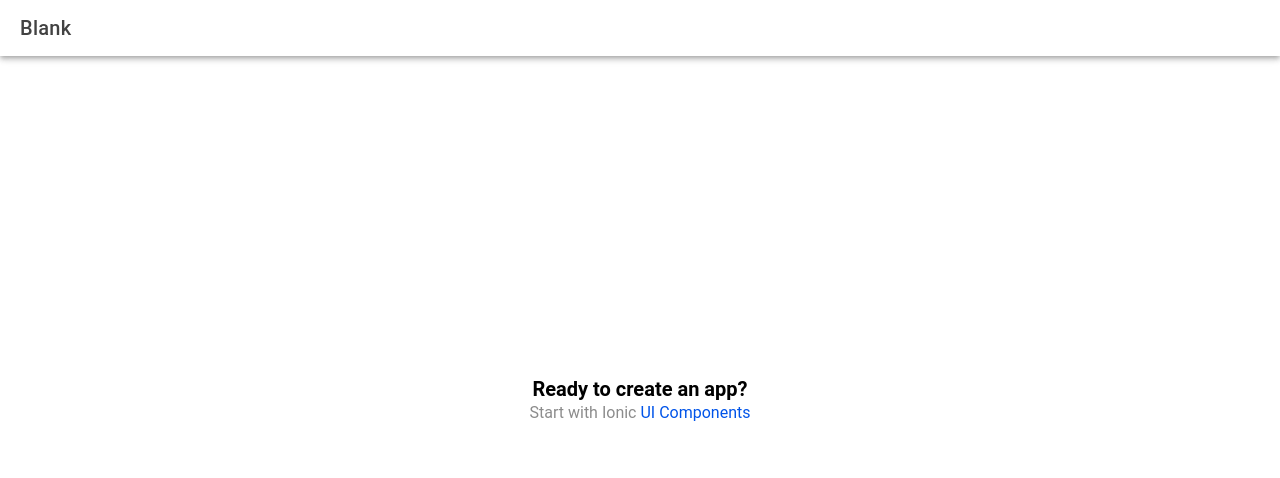
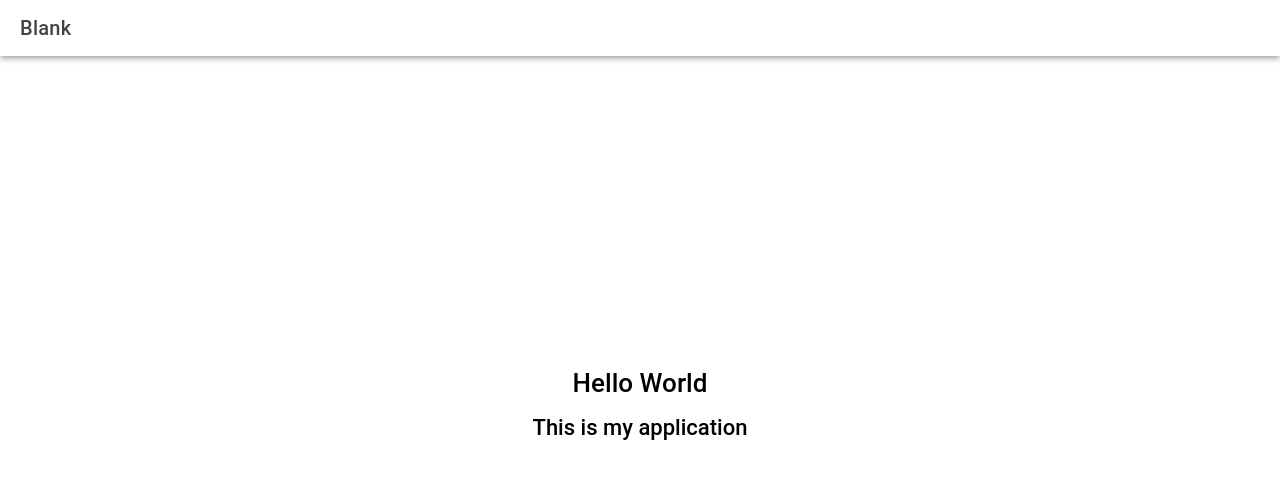
Before and after one commit to keynaGogo1/it35-lab, a React (Vite) app: page /it35-lab/home in a window 1280 px wide. Shown: the top 478 px of the page. Built offline with nearby package versions, Linux system fonts and the light colour scheme.

Commit message:
added files

```diff
--- a/package.json
+++ b/package.json
@@ -3,7 +3,10 @@
   "private": true,
   "version": "0.0.1",
   "type": "module",
+  "homepage": "https://keynaGogo1.github.io/it35-lab/",
   "scripts": {
+    "predeploy" : "npm run build",
+    "deploy" : "gh-pages -d dist",
     "dev": "vite",
     "build": "tsc && vite build",
     "preview": "vite preview",
@@ -40,6 +43,7 @@
     "cypress": "^13.5.0",
     "eslint": "^8.35.0",
     "eslint-plugin-react": "^7.32.2",
+    "gh-pages": "^6.3.0",
     "jsdom": "^22.1.0",
     "terser": "^5.4.0",
     "typescript": "^5.1.6",
--- a/src/components/ExploreContainer.tsx
+++ b/src/components/ExploreContainer.tsx
@@ -5,8 +5,8 @@ interface ContainerProps { }
 const ExploreContainer: React.FC<ContainerProps> = () => {
   return (
     <div id="container">
-      <strong>Ready to create an app?</strong>
-      <p>Start with Ionic <a target="_blank" rel="noopener noreferrer" href="https://ionicframework.com/docs/components">UI Components</a></p>
+      <h1>Hello World</h1>
+      <h3>This is my application</h3>
     </div>
   );
 };
```
Also changed, not shown: 1 other file (tests, documents, lock files or other folders).
